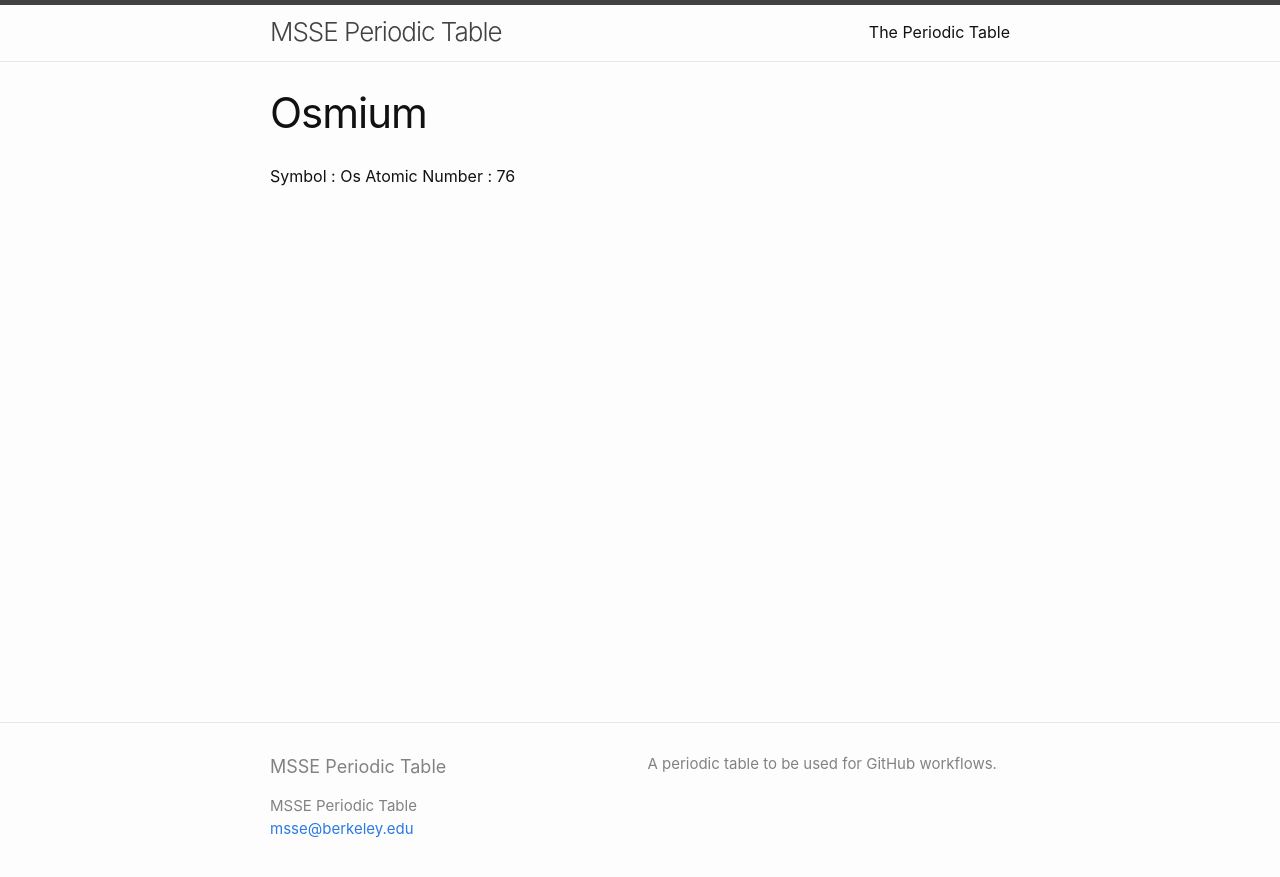
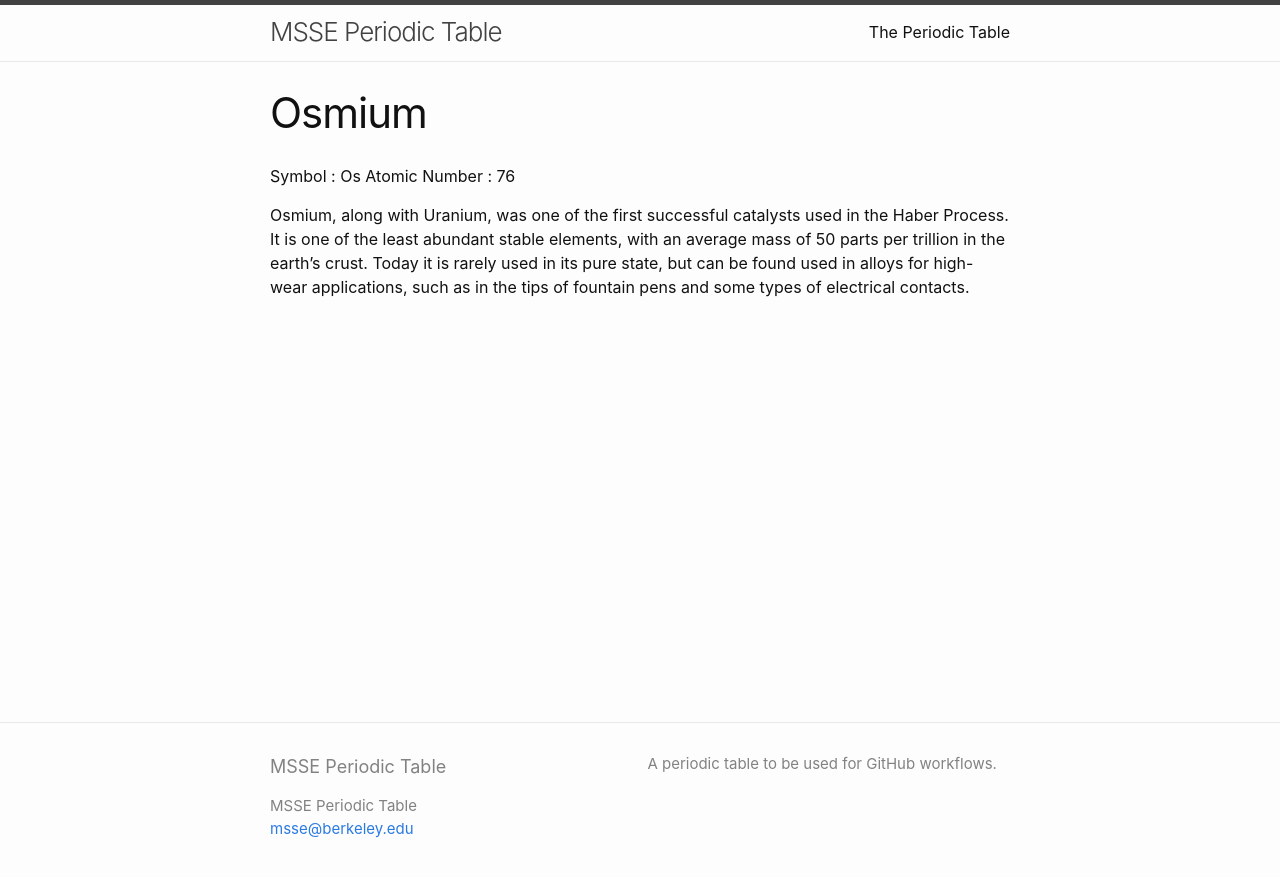
Before and after one commit to msse-chem-280-2024/periodic-table, a Jekyll site: the page built from elements/osmium.md, in a window 1280 px wide. Shown: the top 877 px of the page. Built offline with Jekyll 4.4.1, drawn with Linux system fonts in a browser that asks for light colours.

Commit message:
Add more info about Osmium

```diff
--- a/elements/osmium.md
+++ b/elements/osmium.md
@@ -5,3 +5,5 @@ title: Osmium
 
 Symbol : Os
 Atomic Number : 76
+
+Osmium, along with Uranium, was one of the first successful catalysts used in the Haber Process. It is one of the least abundant stable elements, with an average mass of 50 parts per trillion in the earth's crust. Today it is rarely used in its pure state, but can be found used in alloys for high-wear applications, such as in the tips of fountain pens and some types of  electrical contacts.
```
